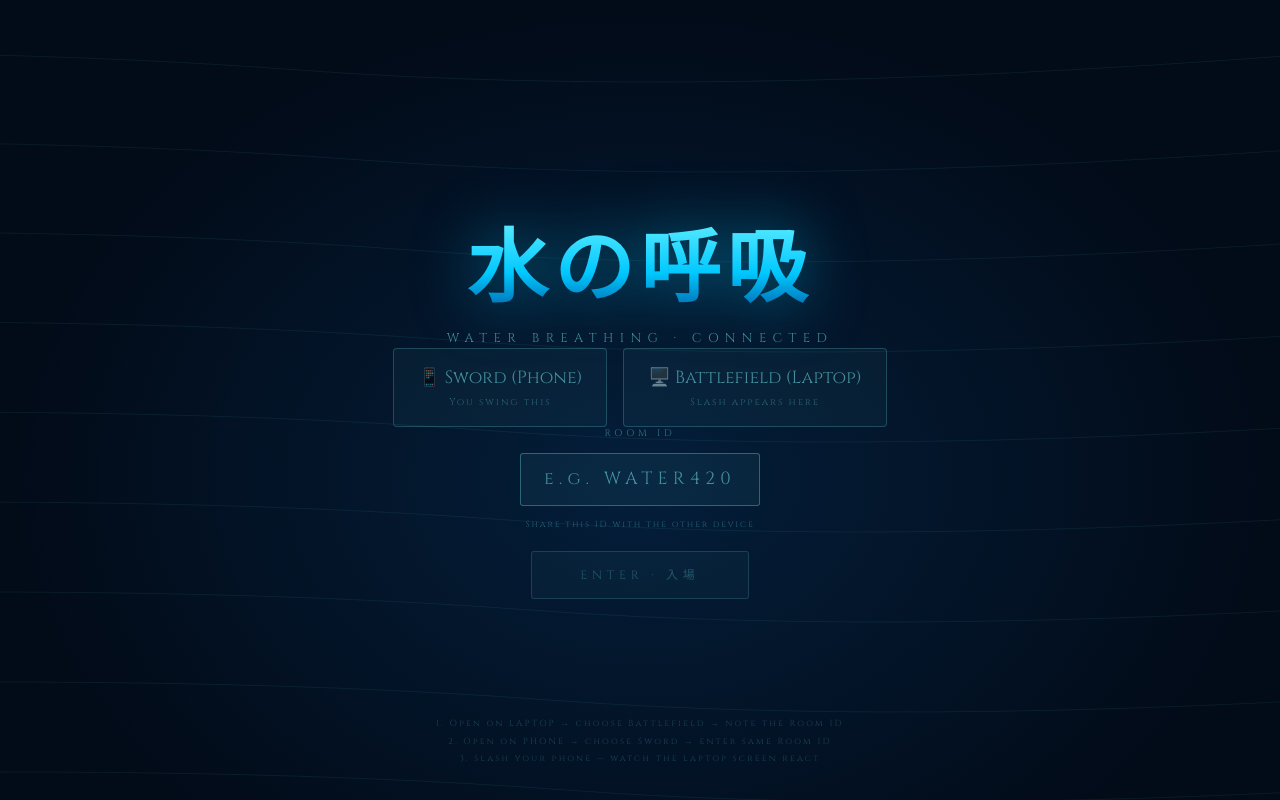
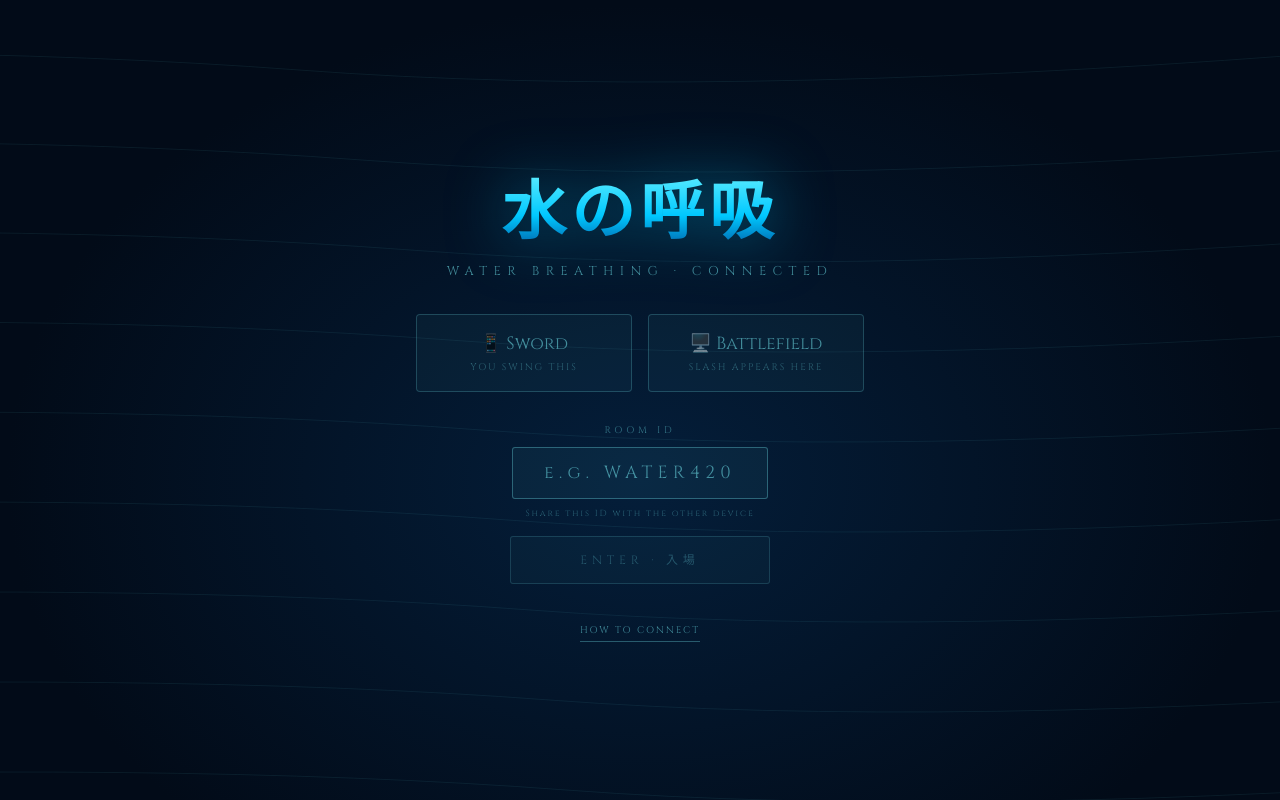
Before and after one commit to P09s/ds-connected, a React (Vite) app: page / in a window 1280 px wide. Built offline with nearby package versions, Linux system fonts and the light colour scheme; no server answers.

Commit message:
Home updated

```diff
--- a/src/pages/Home.jsx
+++ b/src/pages/Home.jsx
@@ -11,6 +11,7 @@ function generateRoomId() {
 export default function Home() {
   const [roomInput, setRoomInput] = useState('')
   const [mode, setMode] = useState(null) // 'phone' | 'laptop'
+  const [showInstructions, setShowInstructions] = useState(false)
   const navigate = useNavigate()
 
   const handleJoin = () => {
@@ -26,13 +27,13 @@ export default function Home() {
 
   return (
     <div
-      className="fixed inset-0 flex flex-col items-center justify-center"
+      className="relative min-h-screen w-full flex flex-col items-center justify-center py-12 px-4 overflow-x-hidden"
       style={{
         background: 'radial-gradient(ellipse at 50% 60%, #041e3a 0%, #020b18 70%)',
         fontFamily: "'Cinzel', serif",
       }}
     >
-      {/* Animated water lines */}
+      {/* Animated water lines - kept fixed so they stay in the background */}
       <svg className="fixed inset-0 w-full h-full opacity-[0.07] pointer-events-none" xmlns="http://www.w3.org/2000/svg">
         {Array.from({ length: 10 }, (_, i) => (
           <path key={i}
@@ -43,11 +44,14 @@ export default function Home() {
         ))}
       </svg>
 
+      {/* Main Content Wrapper for spacing */}
+      <div className="z-10 flex flex-col items-center w-full max-w-md gap-8">
+
         {/* Title */}
-      <div className="fade-in text-center mb-12" style={{ animationDelay: '0.1s', opacity: 0, animationFillMode: 'forwards' }}>
+        <div className="fade-in text-center" style={{ animationDelay: '0.1s', opacity: 0, animationFillMode: 'forwards' }}>
           <div style={{
             fontFamily: "'Shippori Mincho', serif",
-          fontSize: 'clamp(2.5rem, 10vw, 5rem)',
+            fontSize: 'clamp(2.5rem, 10vw, 4rem)',
             fontWeight: 800,
             background: 'linear-gradient(180deg, #7DF9FF 0%, #00c8ff 60%, #004e99 100%)',
             WebkitBackgroundClip: 'text',
@@ -68,17 +72,18 @@ export default function Home() {
           </div>
         </div>
 
-      {/* Mode selector */}
-      <div className="fade-in flex gap-4 mb-8" style={{ animationDelay: '0.3s', opacity: 0, animationFillMode: 'forwards' }}>
+        {/* Mode selector - Updated to stack on mobile (flex-col) and row on larger screens (sm:flex-row) */}
+        <div className="fade-in w-full flex flex-col sm:flex-row gap-4" style={{ animationDelay: '0.3s', opacity: 0, animationFillMode: 'forwards' }}>
           {[
-          { id: 'phone', label: '📱 Sword (Phone)', sub: 'You swing this' },
-          { id: 'laptop', label: '🖥️ Battlefield (Laptop)', sub: 'Slash appears here' },
+            { id: 'phone', label: '📱 Sword', sub: 'You swing this' },
+            { id: 'laptop', label: '🖥️ Battlefield', sub: 'Slash appears here' },
           ].map(m => (
             <button
               key={m.id}
               onClick={() => { setMode(m.id); handleCreate(m.id) }}
+              className="flex-1"
               style={{
-              padding: '16px 24px',
+                padding: '16px 12px',
                 background: mode === m.id ? 'rgba(125,249,255,0.15)' : 'rgba(125,249,255,0.04)',
                 border: `1px solid ${mode === m.id ? 'rgba(125,249,255,0.7)' : 'rgba(125,249,255,0.2)'}`,
                 borderRadius: '4px',
@@ -86,19 +91,19 @@ export default function Home() {
                 cursor: 'pointer',
                 transition: 'all 0.2s',
                 textAlign: 'center',
-              minWidth: '140px',
                 boxShadow: mode === m.id ? '0 0 20px rgba(0,200,255,0.2)' : 'none',
               }}
             >
               <div style={{ fontSize: '1.1rem', marginBottom: '4px' }}>{m.label}</div>
-            <div style={{ fontSize: '0.6rem', letterSpacing: '0.2em', opacity: 0.6 }}>{m.sub}</div>
+              <div style={{ fontSize: '0.6rem', letterSpacing: '0.2em', opacity: 0.6, textTransform: 'uppercase' }}>{m.sub}</div>
             </button>
           ))}
         </div>
 
         {/* Room ID input */}
-      <div className="fade-in flex flex-col items-center gap-3" style={{ animationDelay: '0.5s', opacity: 0, animationFillMode: 'forwards' }}>
-        <div style={{ fontSize: '0.6rem', letterSpacing: '0.4em', color: 'rgba(125,249,255,0.4)', textTransform: 'uppercase' }}>
+        <div className="fade-in flex flex-col items-center w-full gap-4" style={{ animationDelay: '0.5s', opacity: 0, animationFillMode: 'forwards' }}>
+          <div className="text-center">
+            <div style={{ fontSize: '0.6rem', letterSpacing: '0.4em', color: 'rgba(125,249,255,0.4)', textTransform: 'uppercase', marginBottom: '8px' }}>
               Room ID
             </div>
             <input
@@ -116,19 +121,22 @@ export default function Home() {
                 letterSpacing: '0.3em',
                 textAlign: 'center',
                 outline: 'none',
-            width: '240px',
+                width: '100%',
+                maxWidth: '260px',
               }}
             />
-        <div style={{ fontSize: '0.55rem', letterSpacing: '0.2em', color: 'rgba(125,249,255,0.3)' }}>
+            <div style={{ fontSize: '0.55rem', letterSpacing: '0.2em', color: 'rgba(125,249,255,0.3)', marginTop: '8px' }}>
               Share this ID with the other device
+            </div>
           </div>
 
           <button
             onClick={handleJoin}
             disabled={!mode || !roomInput}
             style={{
-            marginTop: '8px',
               padding: '14px 48px',
+              width: '100%',
+              maxWidth: '260px',
               background: mode && roomInput ? 'rgba(125,249,255,0.12)' : 'rgba(125,249,255,0.03)',
               border: `1px solid ${mode && roomInput ? 'rgba(125,249,255,0.6)' : 'rgba(125,249,255,0.15)'}`,
               borderRadius: '3px',
@@ -146,14 +154,79 @@ export default function Home() {
           </button>
         </div>
 
-      {/* Instructions */}
-      <div className="fade-in absolute bottom-8 text-center" style={{ animationDelay: '0.8s', opacity: 0, animationFillMode: 'forwards' }}>
-        <div style={{ fontSize: '0.55rem', letterSpacing: '0.25em', color: 'rgba(125,249,255,0.2)', lineHeight: 2 }}>
-          1. Open on LAPTOP → choose Battlefield → note the Room ID<br/>
-          2. Open on PHONE → choose Sword → enter same Room ID<br/>
-          3. Slash your phone — watch the laptop screen react
+        {/* Open Instructions Button */}
+        <div className="fade-in mt-4" style={{ animationDelay: '0.8s', opacity: 0, animationFillMode: 'forwards' }}>
+          <button
+            onClick={() => setShowInstructions(true)}
+            style={{
+              fontSize: '0.6rem',
+              letterSpacing: '0.2em',
+              color: 'rgba(125,249,255,0.5)',
+              textTransform: 'uppercase',
+              background: 'transparent',
+              border: 'none',
+              borderBottom: '1px solid rgba(125,249,255,0.3)',
+              paddingBottom: '2px',
+              cursor: 'pointer'
+            }}
+          >
+            How to Connect
+          </button>
+        </div>
+      </div>
+
+      {/* Instructions Modal */}
+      {showInstructions && (
+        <div className="fixed inset-0 z-50 flex items-center justify-center p-4 bg-[#020b18]/80 backdrop-blur-md">
+          <div
+            className="relative w-full max-w-sm p-8 text-center"
+            style={{
+              background: 'linear-gradient(180deg, #041e3a 0%, #020b18 100%)',
+              border: '1px solid rgba(125,249,255,0.4)',
+              borderRadius: '8px',
+              boxShadow: '0 0 40px rgba(0,200,255,0.15)',
+            }}
+          >
+            <button
+              onClick={() => setShowInstructions(false)}
+              className="absolute top-4 right-4 text-2xl"
+              style={{
+                color: 'rgba(125,249,255,0.5)',
+                background: 'none',
+                border: 'none',
+                cursor: 'pointer',
+                lineHeight: 1
+              }}
+            >
+              ✕
+            </button>
+
+            <h3 style={{
+              color: '#7DF9FF',
+              fontSize: '1rem',
+              letterSpacing: '0.2em',
+              textTransform: 'uppercase',
+              marginBottom: '24px',
+              borderBottom: '1px solid rgba(125,249,255,0.2)',
+              paddingBottom: '12px'
+            }}>
+              Instructions
+            </h3>
+
+            <div style={{
+              fontSize: '0.7rem',
+              letterSpacing: '0.15em',
+              color: 'rgba(125,249,255,0.7)',
+              lineHeight: 2.5,
+              textAlign: 'left'
+            }}>
+              <p>1. Open on <strong style={{color: '#7DF9FF'}}>LAPTOP</strong> → choose Battlefield → note the Room ID</p>
+              <p>2. Open on <strong style={{color: '#7DF9FF'}}>PHONE</strong> → choose Sword → enter same Room ID</p>
+              <p>3. <strong style={{color: '#7DF9FF'}}>SLASH</strong> your phone — watch the laptop screen react</p>
             </div>
           </div>
         </div>
+      )}
+    </div>
   )
 }
```
Lines whose indentation alone changed are shown as unchanged.
